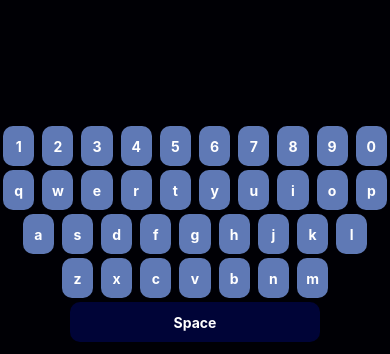
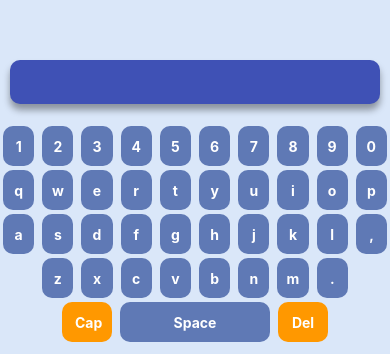
Before and after one commit to redmejia/key-word, a React Native app: screen / in a window 390 px wide. Shown: the part 490-844 px from the top of the page. Built offline with nearby package versions, Linux system fonts and the light colour scheme.

Commit message:
TextBox compoent and del char btn

```diff
--- a/App.tsx
+++ b/App.tsx
@@ -1,4 +1,4 @@
-import { SafeAreaView, StatusBar, StyleSheet} from "react-native";
+import { Platform, SafeAreaView, StatusBar, StyleSheet} from "react-native";
 import { KeyWord } from "./src/Screens/KeyWord";
 
 
@@ -8,7 +8,7 @@ const App = (): JSX.Element => {
     <SafeAreaView style={styles.container}>
       <StatusBar
         backgroundColor="#000"
-        barStyle="light-content"
+        barStyle={Platform.OS === 'ios' ? 'dark-content': 'light-content'}
       />
       <KeyWord />
     </SafeAreaView>
@@ -19,7 +19,8 @@ const App = (): JSX.Element => {
 const styles = StyleSheet.create({
   container: {
     flex: 1,
-    backgroundColor: '#000005',
+    backgroundColor : '#DAE7F9'
+    // backgroundColor : '#000'
   }
 });
 
--- /dev/null
+++ b/src/Components/TextBox/TextBox.tsx
@@ -0,0 +1,38 @@
+import { Text, View, StyleSheet } from "react-native";
+
+interface TextBoxProps {
+    text?: string;
+}
+
+export const TextBox = ({ text }: TextBoxProps): JSX.Element => {
+    return (
+        <View style={styles.entryBox}>
+            <Text style={styles.textEntry}> {text} </Text>
+        </View>
+    );
+};
+
+const styles = StyleSheet.create({
+    entryBox: {
+        backgroundColor: '#3F51B5',
+        marginVertical: 20,
+        borderRadius: 10,
+        shadowColor: "#000",
+        shadowOffset: {
+            width: 0,
+            height: 6,
+        },
+        shadowOpacity: 0.37,
+        shadowRadius: 7.49,
+
+        elevation: 12,
+    },
+    textEntry: {
+        color: '#fff',
+        fontSize: 20,
+        fontWeight: "500",
+        paddingVertical: 10,
+        paddingHorizontal: 10
+    },
+
+});
--- a/src/Screens/KeyWord.tsx
+++ b/src/Screens/KeyWord.tsx
@@ -1,6 +1,7 @@
-import { View, Text, StyleSheet, TouchableOpacity } from "react-native";
+import { View, Text, StyleSheet, TouchableOpacity, TextInput, TextInputFocusEventData, NativeSyntheticEvent } from "react-native";
 import { KeyButton } from "../Components/KeyButton/keyButton";
 import { useState } from "react";
+import { TextBox } from "../Components/TextBox/TextBox";
 
 export const KeyWord = (): JSX.Element => {
 
@@ -10,37 +11,56 @@ export const KeyWord = (): JSX.Element => {
     const rows: string[][] = [
         ["1", "2", "3", "4", "5", "6", "7", "8", "9", "0"],
         ["q", "w", "e", "r", "t", "y", "u", "i", "o", "p"],
-        ["a", "s", "d", "f", "g", "h", "j", "k", "l"],
-        ["z", "x", "c", "v", "b", "n", "m"],
+        ["a", "s", "d", "f", "g", "h", "j", "k", "l", ","],
+        ["z", "x", "c", "v", "b", "n", "m", "."],
         ["-", "+", "!", "@", "#", "$", "%", "^", "&", "*", "(", ")", "_"],
     ]
 
-
-
+    const deleteButon = (): void => {
+        if (key.length > 1) {
+            setKey(key.slice(0, -1))
+        } else {
+            setKey("");
+        }
+    }
 
     return (
         <View style={styles.container}>
-            <Text style={{color : '#fff'}}> {key} </Text>
+            <TextBox
+                text={key}
+            />
             <View style={styles.row}>
                 <KeyButton row={rows[0]} strBuilder={key} keyPress={setKey} />
             </View>
             <View style={styles.row}>
-                <KeyButton row={rows[1]} strBuilder={key}  keyPress={setKey}/>
+                <KeyButton row={rows[1]} strBuilder={key} keyPress={setKey} />
             </View>
             <View style={styles.row}>
-                <KeyButton row={rows[2]} strBuilder={key}  keyPress={setKey}/>
+                <KeyButton row={rows[2]} strBuilder={key} keyPress={setKey} />
             </View>
             <View style={styles.row}>
-                <KeyButton row={rows[3]} strBuilder={key}  keyPress={setKey}/>
+                <KeyButton row={rows[3]} strBuilder={key} keyPress={setKey} />
             </View>
             <View style={styles.buttonContainer}>
                 <TouchableOpacity
+                    style={styles.deleteButton}
+                >
+                    <Text style={styles.delText}> Cap</Text>
+                </TouchableOpacity>
+                <TouchableOpacity
                     style={styles.spaceButton}
-                    onPress={()=> setKey(key +  "  ")}
+                    onPress={() => setKey(key + "  ")}
                 >
                     <Text style={{ ...styles.spaceText, }}> Space </Text>
                 </TouchableOpacity>
+                <TouchableOpacity
+                    style={styles.deleteButton}
+                    onPress={deleteButon}
+                >
+                    <Text style={styles.delText}> Del </Text>
+                </TouchableOpacity>
             </View>
+
         </View>
     );
 };
@@ -57,13 +77,29 @@ const styles = StyleSheet.create({
         justifyContent: "center",
     },
     buttonContainer: {
-        alignItems: 'center'
+        justifyContent: 'center',
+        alignItems: 'center',
+        flexDirection: 'row'
+    },
+    deleteButton: {
+        margin: 2,
+        height: 40,
+        width: 50,
+        backgroundColor: '#FF9800',
+        borderRadius: 10,
+        justifyContent: 'center',
+        marginHorizontal: 4
+    },
+    delText: {
+        color: '#fff',
+        textAlign: 'center',
+        fontWeight: 'bold'
     },
     spaceButton: {
         margin: 2,
         height: 40,
-        width: 250,
-        backgroundColor: '#000437',
+        width: 150,
+        backgroundColor: '#5F79B5',
         borderRadius: 10,
         justifyContent: 'center',
         marginHorizontal: 4
```
